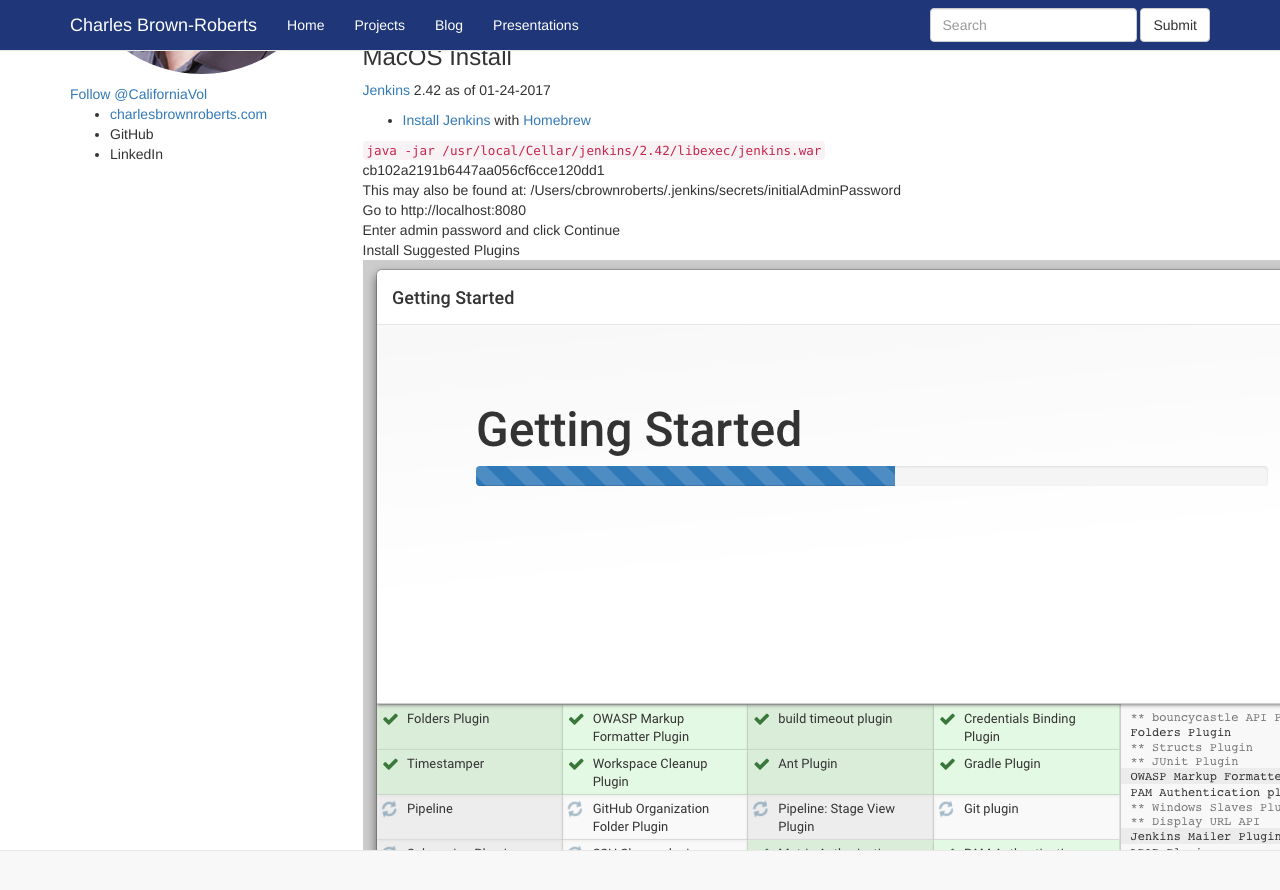
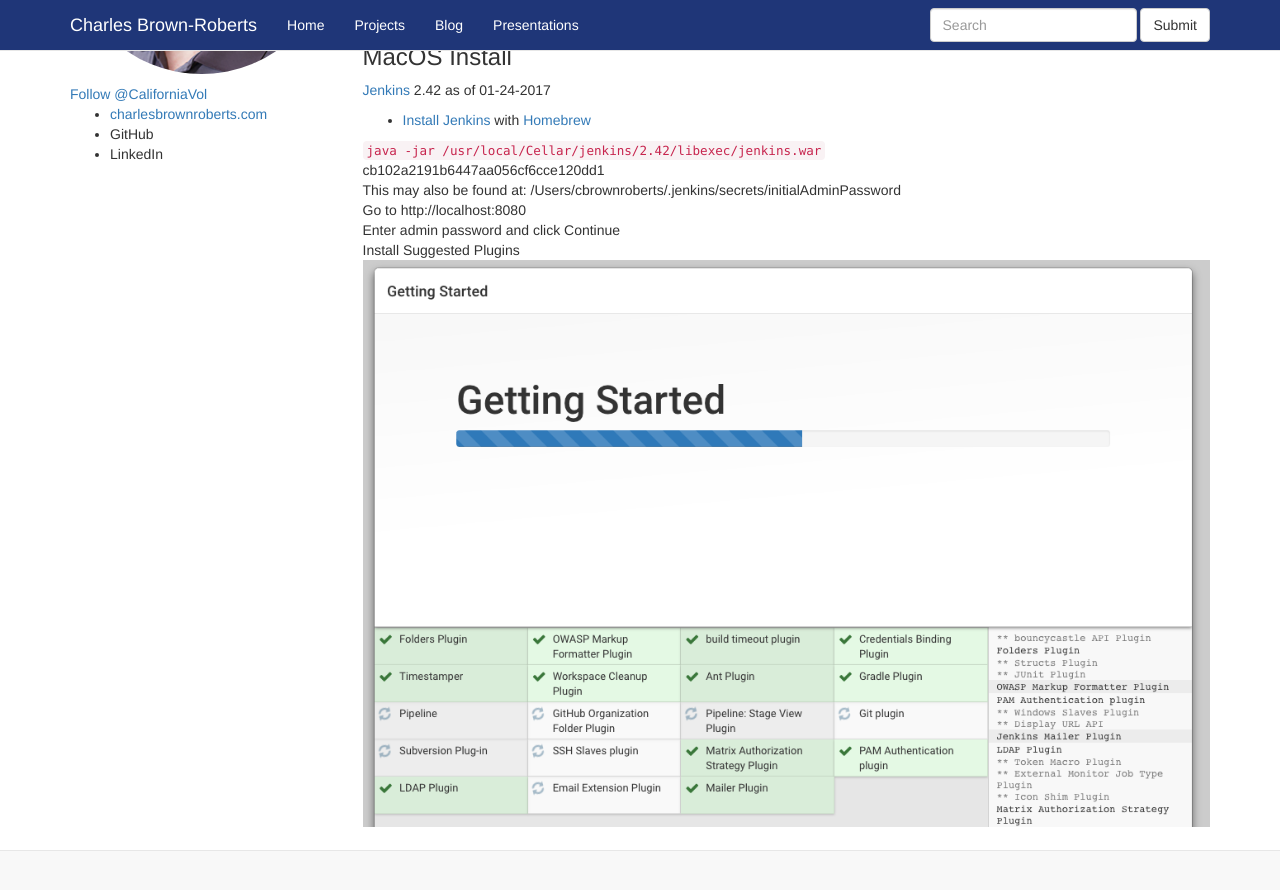
Before and after one commit to cgb37/cgb37.github.io, a Jekyll site: the page built from _posts/2017-01-24-learning-jenkins.html, in a window 1280 px wide and 900 px high, scrolled down 690 px. Shown: the top 890 px of the window. Built offline with Jekyll 4.4.1, drawn with Linux system fonts in a browser that asks for light colours; nearby versions of some CDN libraries; a script that is not in the unit is left out; after the commit the page ends 1527 px from its top, so only the background shows below that.

Commit message:
Learning Jenkins post WIP

```diff
--- a/_posts/2017-01-24-learning-jenkins.html
+++ b/_posts/2017-01-24-learning-jenkins.html
@@ -38,5 +38,5 @@
 
     Install Suggested Plugins <br>
 
-    <img src="{{ site.baseurl }}/blog/images/getting-started.png" alt="">
+    <img class="img-responsive" src="{{ site.baseurl }}/blog/images/getting-started.png" alt="">
 </p>
```
